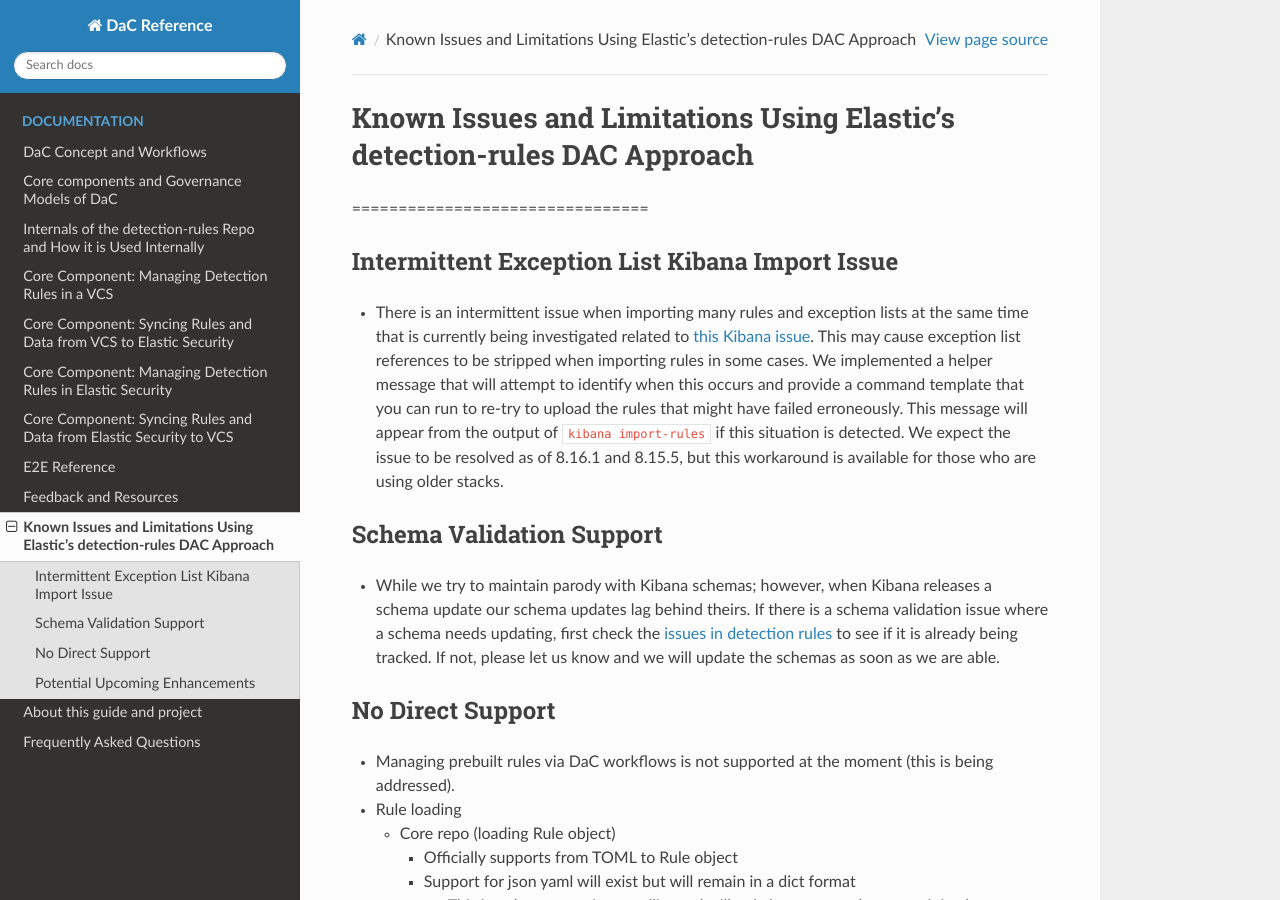
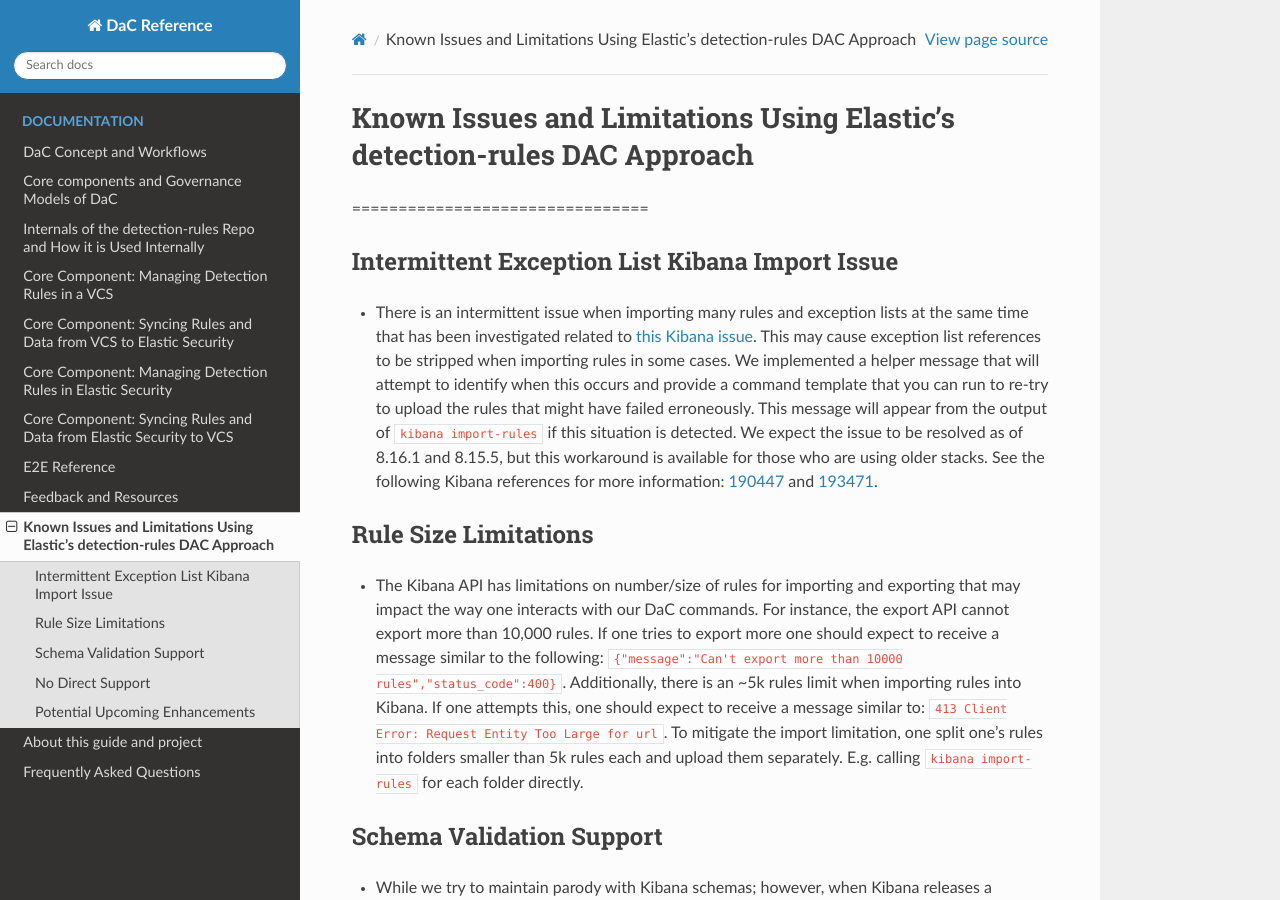
Before and after one commit to elastic/DaC-Reference, a Sphinx documentation site: the page built from docs/known_limitations.md, in a window 1280 px wide and 900 px high. Built offline with Sphinx 7.4.7 and the Read the Docs theme 3.1.0, drawn with Linux system fonts in a browser that asks for light colours.

Commit message:
Add rule Size Limitations

```diff
--- a/docs/known_limitations.md
+++ b/docs/known_limitations.md
@@ -3,7 +3,11 @@
 
 ## Intermittent Exception List Kibana Import Issue
 
-- There is an intermittent issue when importing many rules and exception lists at the same time that is currently being investigated related to [this Kibana issue](https://github.com/elastic/kibana/issues/143864). This may cause exception list references to be stripped when importing rules in some cases. We implemented a helper message that will attempt to identify when this occurs and provide a command template that you can run to re-try to upload the rules that might have failed erroneously. This message will appear from the output of `kibana import-rules` if this situation is detected. We expect the issue to be resolved as of 8.16.1 and 8.15.5, but this workaround is available for those who are using older stacks.
+- There is an intermittent issue when importing many rules and exception lists at the same time that has been investigated related to [this Kibana issue](https://github.com/elastic/kibana/issues/143864). This may cause exception list references to be stripped when importing rules in some cases. We implemented a helper message that will attempt to identify when this occurs and provide a command template that you can run to re-try to upload the rules that might have failed erroneously. This message will appear from the output of `kibana import-rules` if this situation is detected. We expect the issue to be resolved as of 8.16.1 and 8.15.5, but this workaround is available for those who are using older stacks. See the following Kibana references for more information: [190447](https://github.com/elastic/kibana/pull/190447) and [193471](https://github.com/elastic/kibana/pull/193471).
+
+## Rule Size Limitations
+
+- The Kibana API has limitations on number/size of rules for importing and exporting that may impact the way one interacts with our DaC commands. For instance, the export API cannot export more than 10,000 rules. If one tries to export more one should expect to receive a message similar to the following: `{"message":"Can't export more than 10000 rules","status_code":400}`. Additionally, there is an ~5k rules limit when importing rules into Kibana. If one attempts this, one should expect to receive a message similar to: `413 Client Error: Request Entity Too Large for url`. To mitigate the import limitation, one split one's rules into folders smaller than 5k rules each and upload them separately. E.g. calling `kibana import-rules` for each folder directly.
 
 ## Schema Validation Support
 
```
